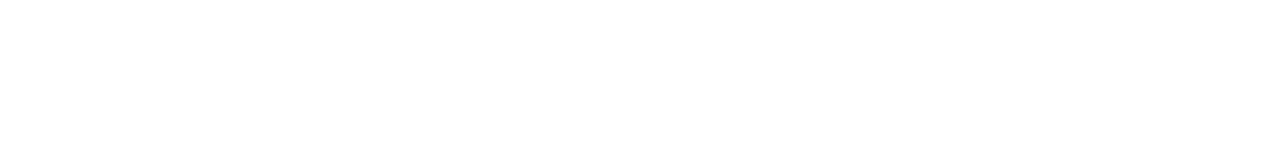
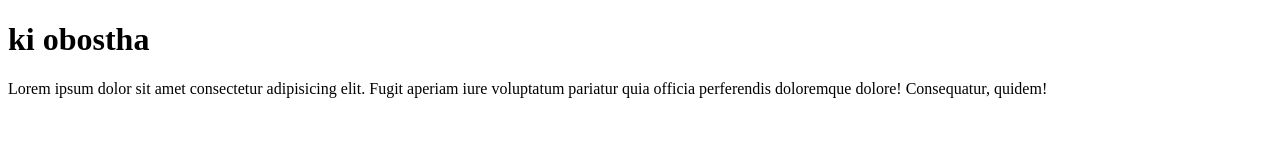
Before and after one commit to 97farhan/my-first-git, a plain HTML site: page index.html in a window 1280 px wide. Drawn offline with Linux system fonts and the light colour scheme.

Commit message:
second push

```diff
--- a/index.html
+++ b/index.html
@@ -6,6 +6,9 @@
     <title>My first git repo</title>
 </head>
 <body>
-
+    <div>
+        <h1>ki obostha</h1>
+        <p>Lorem ipsum dolor sit amet consectetur adipisicing elit. Fugit aperiam iure voluptatum pariatur quia officia perferendis doloremque dolore! Consequatur, quidem!</p>
+    </div>
 </body>
 </html>
```
